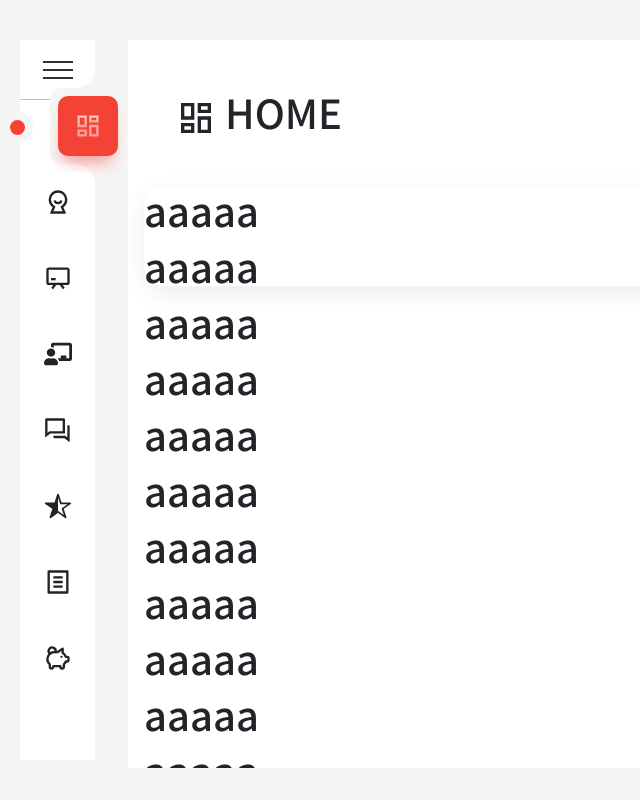
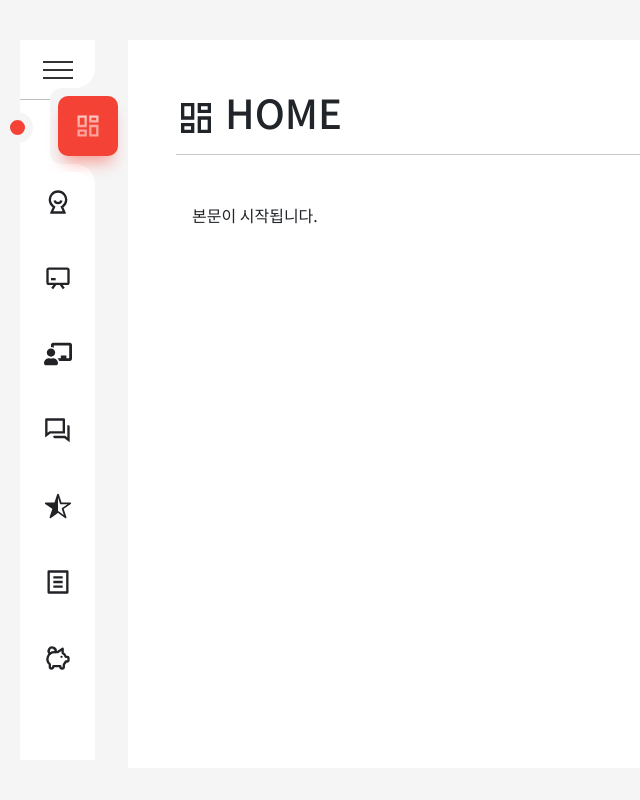
Before and after one commit to kimch321/project_admin, a React (Create React App) app: page /admin in a window 1280 px wide. Shown: the whole page, without its empty margins (0-640 px from the left). Built offline with nearby package versions, Linux system fonts and the light colour scheme.

Commit message:
새로고침시 active 해제 되는 문제 해결

```diff
--- a/src/pages/admin/component/SideNav.jsx
+++ b/src/pages/admin/component/SideNav.jsx
@@ -12,7 +12,7 @@ export default function SideNav({isActive, setIsActive}) {
     // 새로 고침시 초기화 되고 만다.
     const [activeLi, setActiveLi] = useState(0);
     const location = useLocation();
-    console.log(location.pathname)
+    let currUrl = location.pathname;
 
     const handleClick = () => {
         (isActive === '') ?  setIsActive('sidebar_active') : setIsActive('')
@@ -31,8 +31,7 @@ export default function SideNav({isActive, setIsActive}) {
       <div className={`sidebar_menuToggle`} onClick={handleClick}>
       </div>
         <ul>
-            <li className={`sidebar_list ${activeLi === 0 ? 'sidebar_active' : ''}`}
-                onClick={() => setActiveLi(0)}>
+            <li className={`sidebar_list ${currUrl === '/admin' ? 'sidebar_active' : ''}`}>
                 <Link to="/admin">
                     <span className={`sidebar_icon`} style={{'--clr': '#f44336'}}>
                         <MdOutlineDashboard />
@@ -40,8 +39,7 @@ export default function SideNav({isActive, setIsActive}) {
                     <span className={`sidebar_text`}>HOME</span>
                 </Link>
             </li>
-            <li className={`sidebar_list ${activeLi === 1 ? 'sidebar_active' : ''}`}
-                onClick={() => setActiveLi(1)}>
+            <li className={`sidebar_list ${currUrl === '/admin/myinfo' ? 'sidebar_active' : ''}`}>
                 <Link to="/admin/myinfo">
                     <span className={`sidebar_icon`} style={{'--clr': '#ffa117'}}>
                         <RiUser5Line />
--- a/src/pages/admin/pages/Home.jsx
+++ b/src/pages/admin/pages/Home.jsx
@@ -1,87 +1,22 @@
 import React from 'react';
 import { useOutletContext } from 'react-router-dom';
 import "./adminPage.css"
-import {RiUser5Line} from "react-icons/ri";
 import {MdOutlineDashboard} from "react-icons/md";
-
 export default function Home() {
   const isActive = useOutletContext();
 
   return (
-    <div className={`adminMain ${isActive}`}>
-        <div id='adminHeader' className={"mt-5 ms-5"}>
-            <h1><MdOutlineDashboard /> HOME</h1>
+        <div className={`adminMain px-5 ${isActive}`}>
+
+            <div id='adminHeader' className="mt-5">
+                <h1><MdOutlineDashboard /> HOME</h1>
+                <hr />
+            </div>
+
+            <div className="adminBody mt-5 mx-3" >
+                <p>본문이 시작됩니다.</p>
+            </div>
         </div>
-        <div className="adminBody mt-5 mx-3" >
-            <h1>aaaaa</h1>
-            <h1>aaaaa</h1>
-            <h1>aaaaa</h1>
-            <h1>aaaaa</h1>
-            <h1>aaaaa</h1>
-            <h1>aaaaa</h1>
-            <h1>aaaaa</h1>
-            <h1>aaaaa</h1>
-            <h1>aaaaa</h1>
-            <h1>aaaaa</h1>
-            <h1>aaaaa</h1>
-            <h1>aaaaa</h1>
-            <h1>aaaaa</h1>
-            <h1>aaaaa</h1>
-            <h1>aaaaa</h1>
-            <h1>aaaaa</h1>
-            <h1>aaaaa</h1>
-            <h1>aaaaa</h1>
-            <h1>aaaaa</h1>
-            <h1>aaaaa</h1>
-            <h1>aaaaa</h1>
-            <h1>aaaaa</h1>
-            <h1>aaaaa</h1>
-            <h1>aaaaa</h1>
-            <h1>aaaaa</h1>
-            <h1>aaaaa</h1>
-            <h1>aaaaa</h1>
-            <h1>aaaaa</h1>
-            <h1>aaaaa</h1>
-            <h1>aaaaa</h1>
-            <h1>aaaaa</h1>
-            <h1>aaaaa</h1>
-            <h1>aaaaa</h1>
-            <h1>aaaaa</h1>
-            <h1>aaaaa</h1>
-            <h1>aaaaa</h1>
-            <h1>aaaaa</h1>
-            <h1>aaaaa</h1>
-            <h1>aaaaa</h1>
-            <h1>aaaaa</h1>
-            <h1>aaaaa</h1>
-            <h1>aaaaa</h1>
-            <h1>aaaaa</h1>
-            <h1>aaaaa</h1>
-            <h1>aaaaa</h1>
-            <h1>aaaaa</h1>
-            <h1>aaaaa</h1>
-            <h1>aaaaa</h1>
-            <h1>aaaaa</h1>
-            <h1>aaaaa</h1>
-            <h1>aaaaa</h1>
-            <h1>aaaaa</h1>
-            <h1>aaaaa</h1>
-            <h1>aaaaa</h1>
-            <h1>aaaaa</h1>
-            <h1>aaaaa</h1>
-            <h1>aaaaa</h1>
-            <h1>aaaaa</h1>
-            <h1>aaaaa</h1>
-            <h1>aaaaa</h1>
-            <h1>aaaaa</h1>
-            <h1>aaaaa</h1>
-            <h1>aaaaa</h1>
-            <h1>aaaaa</h1>
-            <h1>aaaaa</h1>
-            <h1>aaaaa</h1>
-            <h1>aaaaa</h1>
-            <h1>aaaaa</h1>
-        </div>
-    </div>
+
   );
 }
--- a/src/pages/admin/pages/MyInfo.jsx
+++ b/src/pages/admin/pages/MyInfo.jsx
@@ -1,15 +1,21 @@
 import React from 'react';
 import {useOutletContext} from "react-router-dom";
-import {MdOutlineDashboard} from "react-icons/md";
 import {RiUser5Line} from "react-icons/ri";
 
 export default function MyInfo() {
     const isActive = useOutletContext();
 
     return (
-        <div className={`adminMain ${isActive}`}>
-            <div id='adminHeader' className={"mt-5 ms-5"}>
+        <div className={`adminMain px-5 ${isActive}`}>
+
+            <div id='adminHeader' className={"mt-5"}>
                 <h1><RiUser5Line /> 나의 정보</h1>
+                <hr />
+            </div>
+
+            <div id='adminContents'>
+                <p>이곳에서 post요청을 실험합니다.</p>
+                <p>데이터가 url + 쿼리스트링에 담겨 잘 전달되면 성공, 그렇지 않으면 실패입니다.</p>
             </div>
 
         </div>
--- a/src/pages/admin/pages/adminPage.css
+++ b/src/pages/admin/pages/adminPage.css
@@ -16,10 +16,10 @@
     left: 300px;
 }
 
-.adminBody
-{
-    background: var(--white);
-    border-radius: 20px;
-    box-shadow: 0 7px 25px rgba(0,0,0,0.08);
-    height: 100px;
-}
+/*.adminBody*/
+/*{*/
+/*    background: var(--white);*/
+/*    border-radius: 20px;*/
+/*    box-shadow: 0 7px 25px rgba(0,0,0,0.08);*/
+/*    height: 100px;*/
+/*}*/
```
